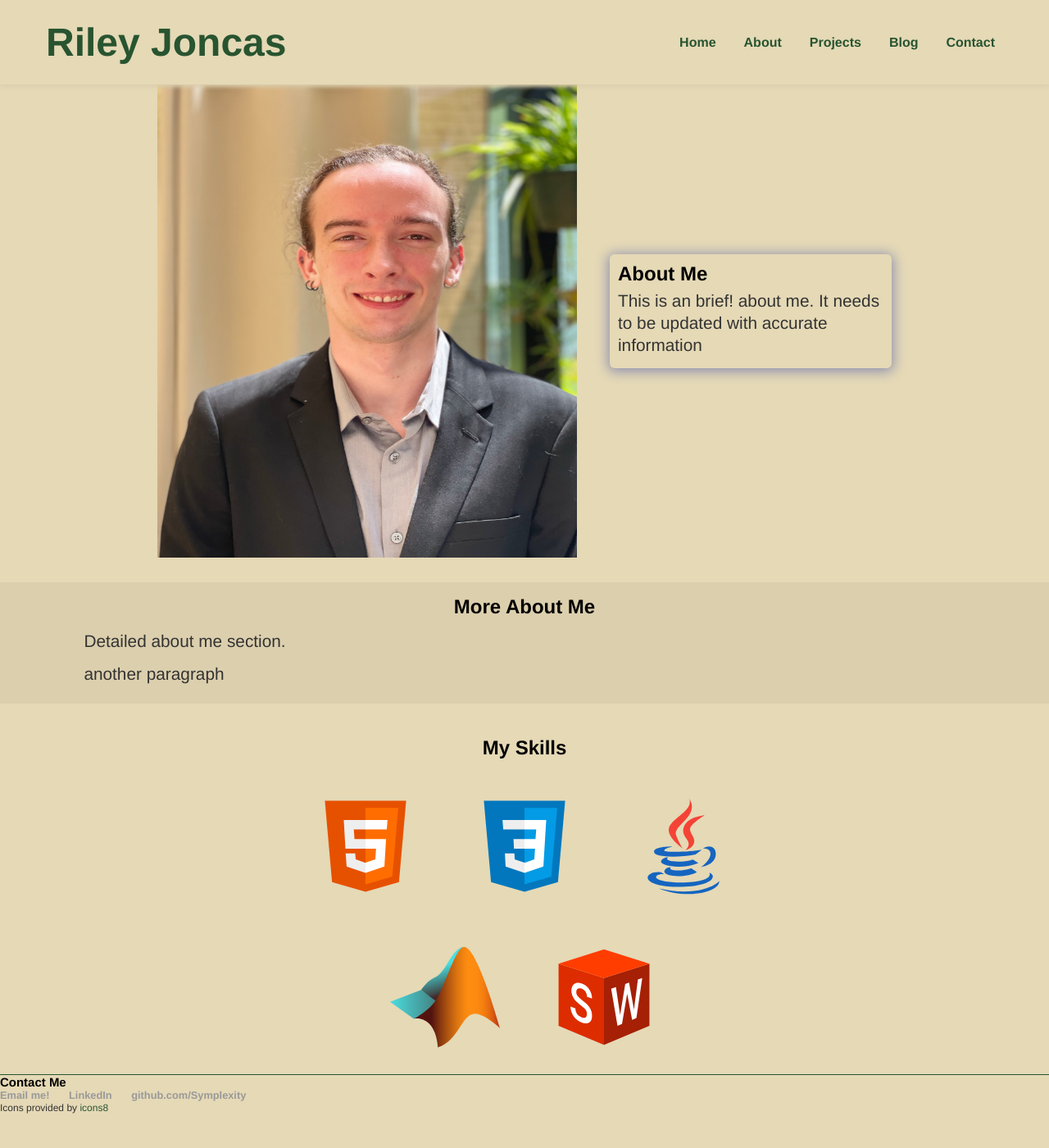
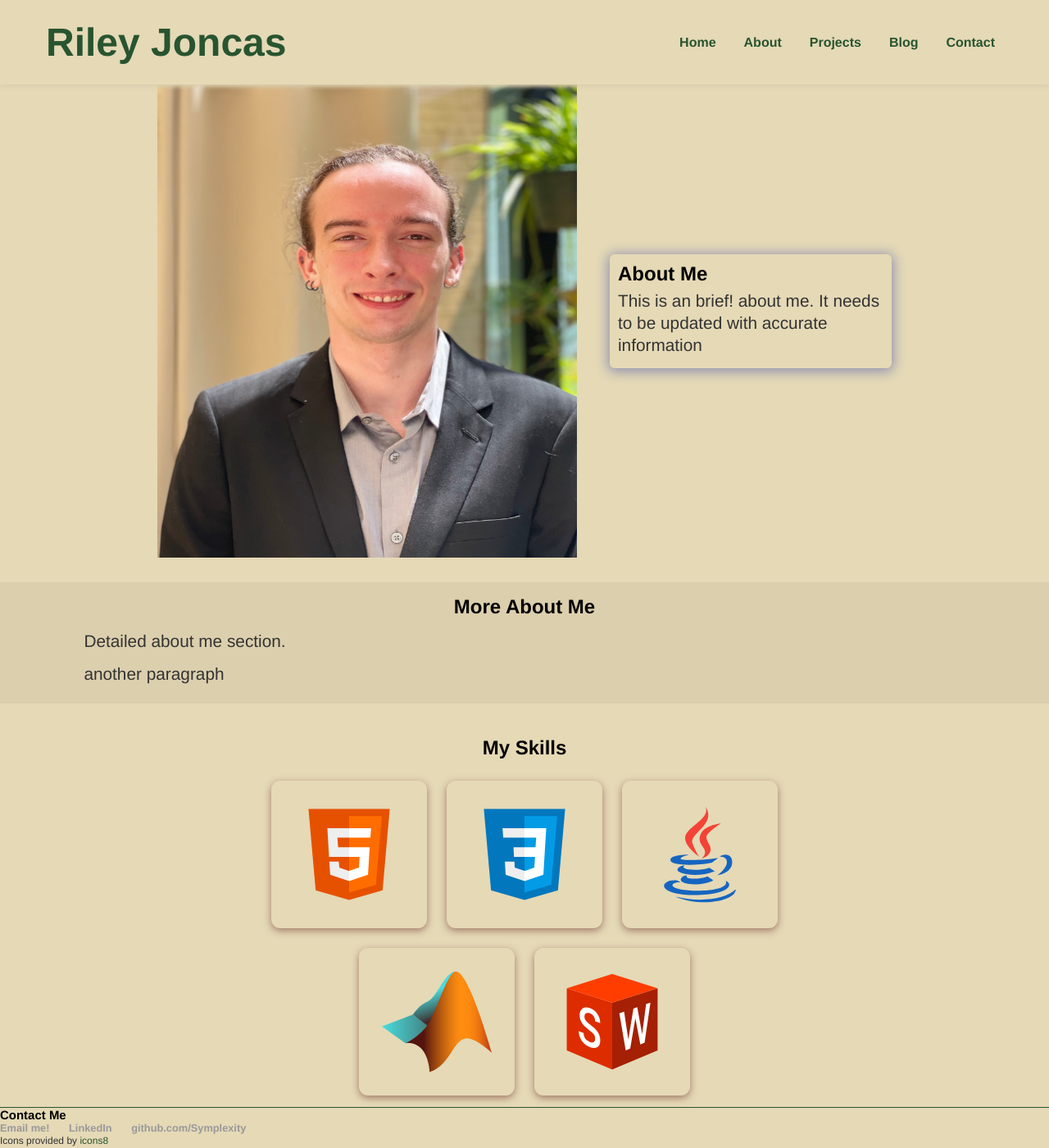
Before and after one commit to Symplexity/Symplexity.github.io, a Jekyll site: the page built from index.html, in a window 1280 px wide and 1400 px high, scrolled down 23 px. Shown: the whole window at 82% size. Built offline with Jekyll 4.4.1, drawn with Linux system fonts in a browser that asks for light colours; before the commit the page ends 1383 px from its top, so only the background shows below that.

Commit message:
Skills styling

```diff
--- a/css/main.css
+++ b/css/main.css
@@ -240,3 +240,11 @@ ul.posts li {
     width: 11.875rem;
     height: 11.25rem;
 }
+
+.icon-card {
+    background-color: var(--primary-bg-color);
+    border-radius: 11px;
+    box-shadow: 0 3px 10px var(--secondary-shadow);
+    padding: 20px;
+    margin: 10px;
+}
```
